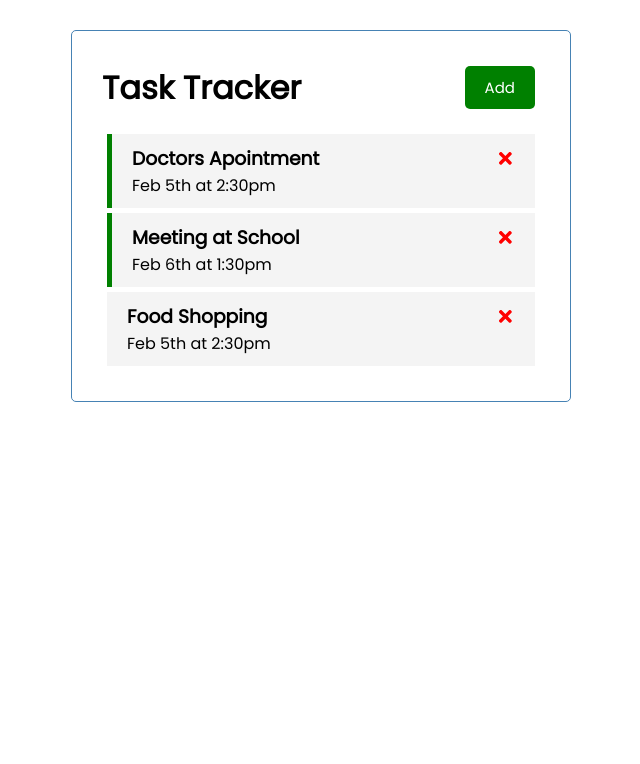
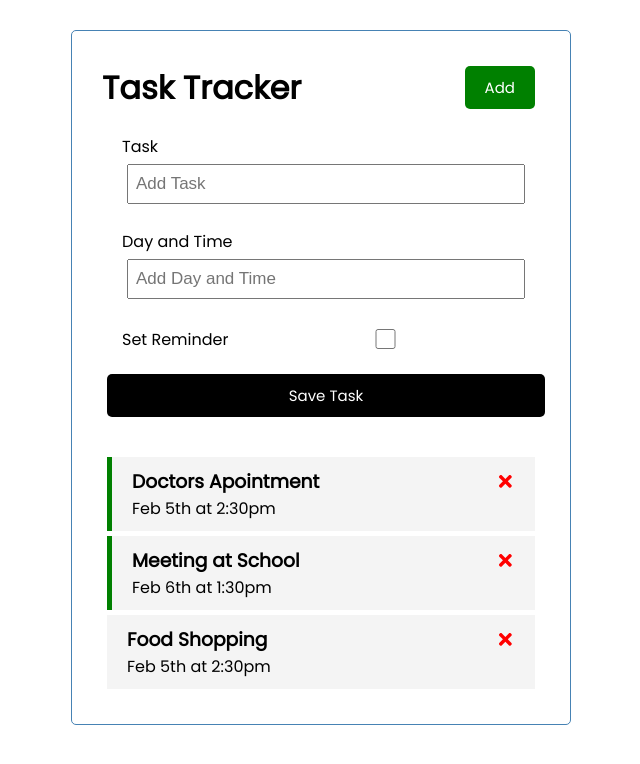
Before and after one commit to AkaraTawng/react-task-tracker, a React (Create React App) app: page / in a window 1280 px wide. Shown: the top 764 px of the page, without its empty margins (319-959 px from the left). Built offline with nearby package versions, Linux system fonts and the light colour scheme.

Commit message:
add AddTask form markup

```diff
--- a/src/App.js
+++ b/src/App.js
@@ -1,5 +1,6 @@
 import Header from './components/Header';
 import Tasks from './components/Tasks';
+import AddTask from './components/AddTask';
 import {useState} from 'react';
 function App() {
   const [tasks, setTasks] = useState([
@@ -36,6 +37,7 @@
   return (
     <div className="container">
       <Header />
+      <AddTask/>
       {tasks.length > 0 ? <Tasks tasks={tasks} onDelete={deleteTask} onToggle={toggleReminder}/> : 'No Tasks To Show'}
     </div>
   );
--- a/src/components/AddTask.js
+++ b/src/components/AddTask.js
@@ -3,7 +3,20 @@
 const AddTask = () => {
     return (
         <form className='add-form'>
+            <div className='form-control'>
+                <label>Task</label>
+                <input type='text' placeholder='Add Task' />
+            </div>
+            <div className='form-control'>
+                <label>Day and Time</label>
+                <input type='text' placeholder='Add Day and Time' />
+            </div>
+            <div className='form-control form-control-check'>
+                <label>Set Reminder</label>
+                <input type='checkbox'/>
+            </div>
 
+            <input type='submit' value='Save Task' className='btn btn-block'/>
         </form>
     )
 };
```
